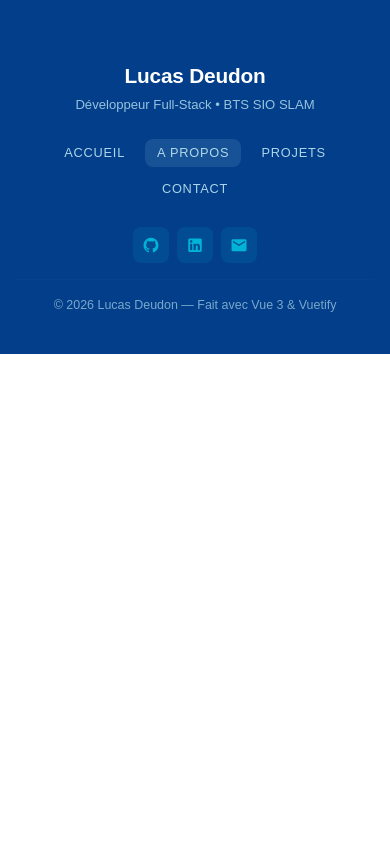
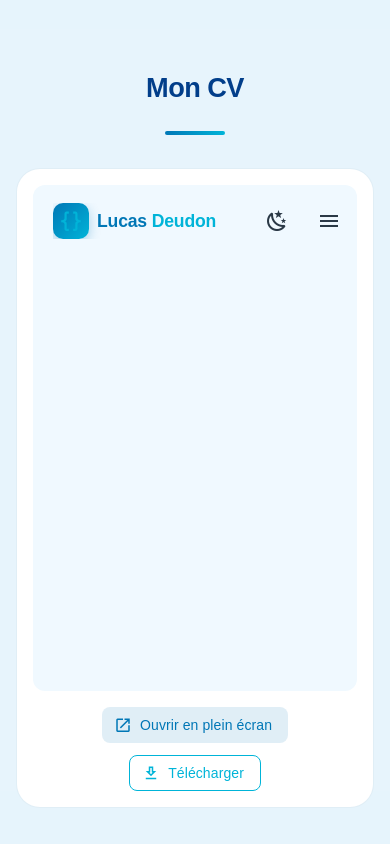
Before and after one commit to lucasrxyz/blue-portofolio, a Vue app in the folder blue/: page /about in a window 390 px wide. Shown: the part 8100-8944 px from the top of the page. Before the commit the page ends 8454 px from the top, so only its background shows below. Built offline with nearby package versions, Linux system fonts and the light colour scheme.

Commit message:
feat: affichage du cv

```diff
--- a/blue/src/views/AboutView.vue
+++ b/blue/src/views/AboutView.vue
@@ -73,7 +73,14 @@
                 <v-btn to="/projects" color="primary" class="font-display" prepend-icon="mdi-briefcase-outline" elevation="0">
                   Mes projets
                 </v-btn>
-                <v-btn href="/cv-lucas-deudon.pdf" target="_blank" color="secondary" variant="outlined" class="font-display" prepend-icon="mdi-file-account-outline">
+                <v-btn
+                  href="/cv/cv-lucas-deudon.pdf"
+                  target="_blank"
+                  color="secondary"
+                  variant="outlined"
+                  class="font-display"
+                  prepend-icon="mdi-file-account-outline"
+                >
                   T&eacute;l&eacute;charger le CV
                 </v-btn>
               </div>
@@ -227,7 +234,50 @@
         </v-row>
       </v-container>
     </section>
+    <!-- CV -->
+    <section class="section-spacing" style="background: rgba(0,119,182,0.04)">
+      <v-container>
+        <SectionReveal>
+          <div class="text-center mb-8">
+            <h2 class="section-title font-display">Mon CV</h2>
+            <div class="section-underline mx-auto mt-3" />
+          </div>
+        </SectionReveal>
 
+        <SectionReveal :delay="100">
+          <v-card rounded="xl" elevation="0" class="cv-card pa-4">
+            <iframe
+              src="/cv/cv-lucas-deudon.pdf"
+              class="cv-iframe"
+              frameborder="0"
+              title="CV Lucas Deudon"
+            />
+            <div class="text-center mt-4 d-flex justify-center ga-3 flex-wrap">
+              <v-btn
+                href="/cv/cv-lucas-deudon.pdf"
+                target="_blank"
+                color="primary"
+                variant="tonal"
+                class="font-display"
+                prepend-icon="mdi-open-in-new"
+              >
+                Ouvrir en plein &eacute;cran
+              </v-btn>
+              <v-btn
+                href="/cv/cv-lucas-deudon.pdf"
+                download="CV-Lucas-Deudon.pdf"
+                color="secondary"
+                variant="outlined"
+                class="font-display"
+                prepend-icon="mdi-download-outline"
+              >
+                T&eacute;l&eacute;charger
+              </v-btn>
+            </div>
+          </v-card>
+        </SectionReveal>
+      </v-container>
+    </section>
   </div>
 </template>
 
@@ -400,7 +450,26 @@ const softSkills = [
 
 /* Avatar */
 .avatar-wrapper { position: relative; display: inline-block; }
+/* CV */
+.cv-card {
+  border: 1px solid rgba(0, 119, 182, 0.12) !important;
+}
 
+.cv-iframe {
+  width: 100%;
+  height: 80vh;
+  min-height: 600px;
+  border-radius: 12px;
+  display: block;
+  border: none;
+}
+
+@media (max-width: 600px) {
+  .cv-iframe {
+    height: 60vh;
+    min-height: 400px;
+  }
+}
 .avatar-ring {
   width: 180px;
   height: 180px;
```
Also changed, not shown: 1 other file (tests, documents, lock files or other folders).
